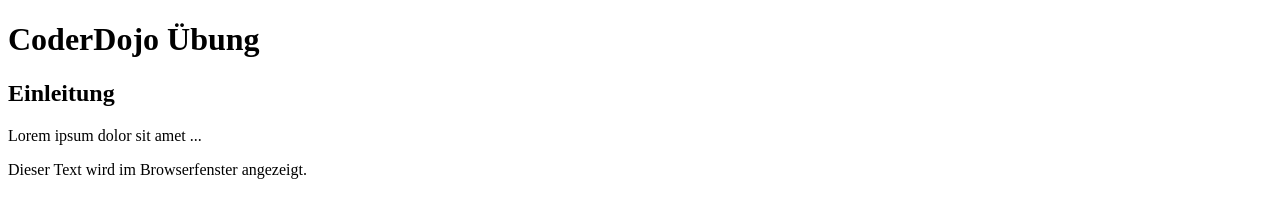
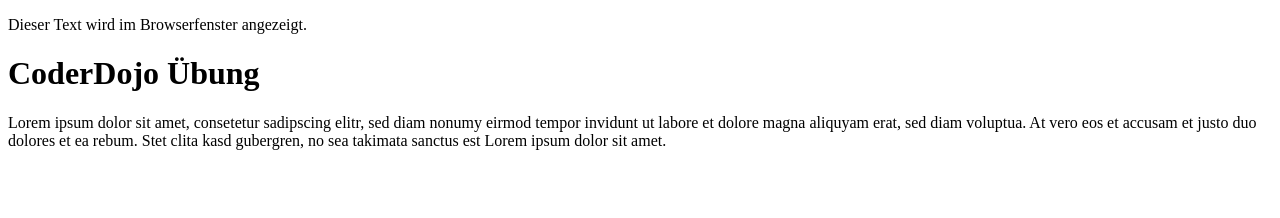
Before and after one commit to eurogym/first-homepage-sandra737, a plain HTML site: page index.html in a window 1280 px wide. Drawn offline with Linux system fonts and the light colour scheme.

Commit message:
Update index.html

```diff
--- a/index.html
+++ b/index.html
@@ -3,10 +3,6 @@
 
 <head>
 <title>Beschreibung dieser Seite</title>
-
-<h1>CoderDojo &Uuml;bung</h1>
-<h2>Einleitung</h2>
-<p>Lorem ipsum dolor sit amet ...</p>
 </head>
 
 <body>
@@ -14,3 +10,5 @@
 </body>
 
 </html>
+<h1>CoderDojo &Uuml;bung</h1>
+<p>Lorem ipsum dolor sit amet, consetetur sadipscing elitr, sed diam nonumy eirmod tempor invidunt ut labore et dolore magna aliquyam erat, sed diam voluptua. At vero eos et accusam et justo duo dolores et ea rebum. Stet clita kasd gubergren, no sea takimata sanctus est Lorem ipsum dolor sit amet.</p>
```
